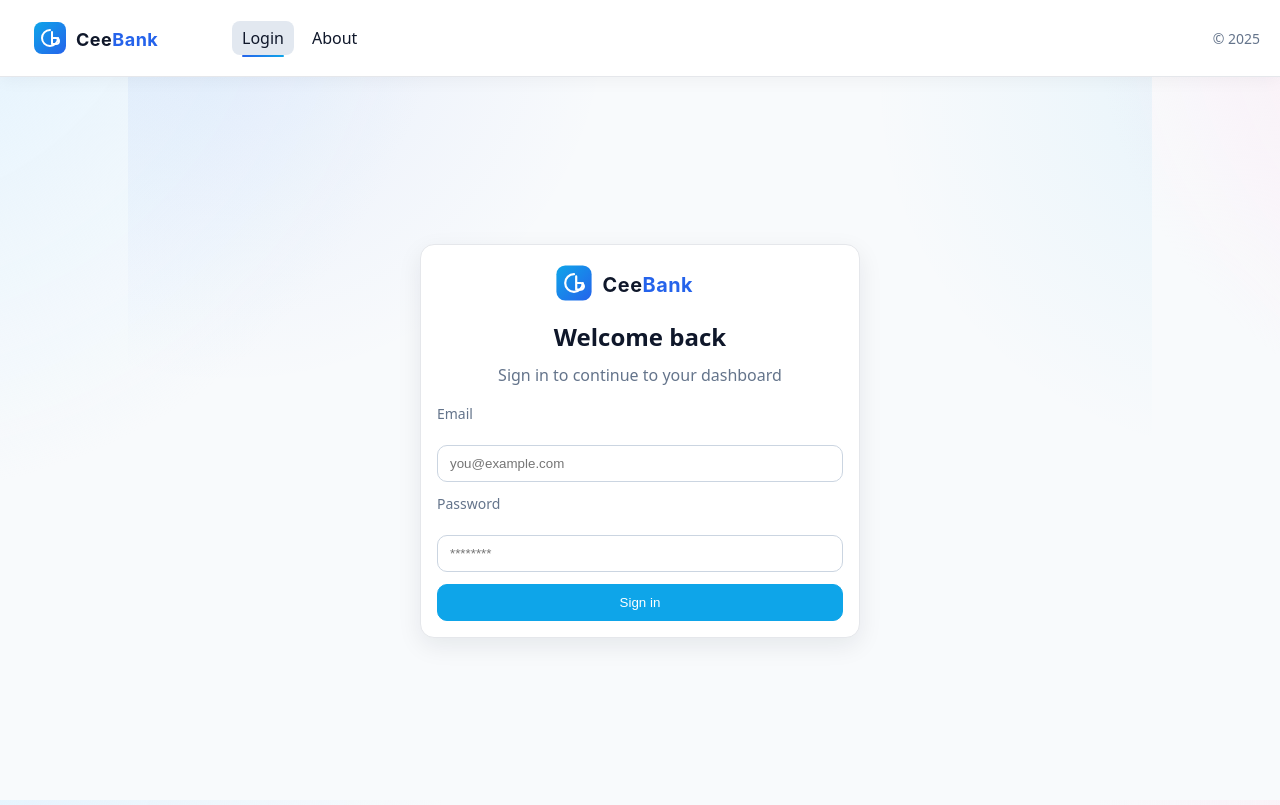
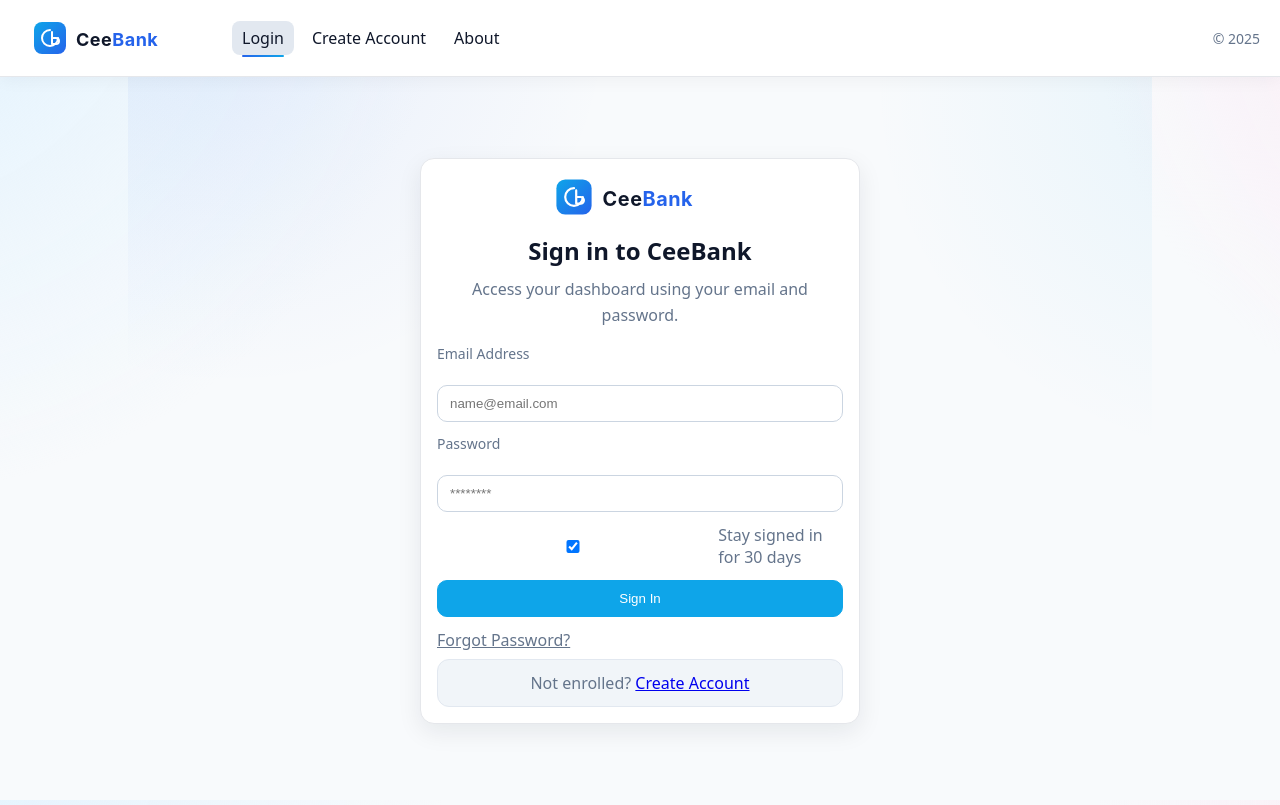
Before and after one commit to Udie-Cynthia/ceebank, a React (Vite) app in the folder client/: page /login in a window 1280 px wide. Built offline with nearby package versions, Linux system fonts and the light colour scheme.

Commit message:
feat(client): add /register route and Create Account link on Login

```diff
--- a/client/src/App.tsx
+++ b/client/src/App.tsx
@@ -1,7 +1,6 @@
 // client/src/App.tsx
-// Clean, login-first app with guarded routes, persistent tokens,
-// styled Login, external HomePage (greeting + tiles), and DashboardLive.
-// Navbar includes "Switch Account" so Login is always reachable.
+// App shell: guarded routes, styled Login, HomePage, DashboardLive,
+// richer About, Switch Account, and NEW /register route + link.
 
 import React from "react";
 import {
@@ -12,12 +11,14 @@ import {
   Navigate,
   useNavigate,
   useLocation,
+  Link,
 } from "react-router-dom";
 
 import ApiInfo from "./components/ApiInfo";
 import RequireAuth from "./components/RequireAuth";
 import HomePage from "./components/HomePage";
 import DashboardLive from "./components/DashboardLive";
+import RegisterPage from "./components/RegisterPage"; // NEW
 
 /* ---------- Nav styles ---------- */
 const navStyle: React.CSSProperties = {
@@ -51,7 +52,6 @@ function Navbar() {
     )
   );
 
-  // Keep the auth indicator in sync with storage
   React.useEffect(() => {
     const i = setInterval(
       () =>
@@ -110,7 +110,6 @@ function Navbar() {
             >
               Home
             </NavLink>
-            {/* Always-available way to reach Login while signed in */}
             <NavLink
               to="/login"
               title="Go to login to switch account"
@@ -125,6 +124,7 @@ function Navbar() {
         )}
 
         {!authed && (
+          <>
             <NavLink
               to="/login"
               style={({ isActive }) => ({
@@ -134,6 +134,16 @@ function Navbar() {
             >
               Login
             </NavLink>
+            <NavLink
+              to="/register"
+              style={({ isActive }) => ({
+                ...linkStyle,
+                ...(isActive ? activeStyle : {}),
+              })}
+            >
+              Create Account
+            </NavLink>
+          </>
         )}
 
         <NavLink
@@ -183,7 +193,7 @@ function Page({
   );
 }
 
-/* ---------- About (richer content + © All Rights Reserved – 2025) ---------- */
+/* ---------- About ---------- */
 function AboutPage() {
   return (
     <Page title="About CeeBank">
@@ -234,7 +244,7 @@ function AboutPage() {
   );
 }
 
-/* ---------- Login (styled, redirect-safe) ---------- */
+/* ---------- Login (styled, now shows Create Account link) ---------- */
 function LoginPage() {
   const nav = useNavigate();
   const location = useLocation() as any;
@@ -268,7 +278,7 @@ function LoginPage() {
       localStorage.setItem("displayName", displayName || "Cynthia");
       localStorage.setItem("email", email);
 
-      // Immediate redirect + hard fallback
+      // Redirect
       const to = location.state?.from || "/dashboard";
       nav(to, { replace: true });
       setTimeout(() => (window.location.href = to), 300);
@@ -299,21 +309,21 @@ function LoginPage() {
             alt="CeeBank"
             style={{ height: 44, display: "inline-block" }}
           />
-          <h2 style={{ margin: "10px 0 0 0" }}>Welcome back</h2>
+          <h2 style={{ margin: "10px 0 0 0" }}>Sign in to CeeBank</h2>
           <p className="text-muted" style={{ marginTop: 6 }}>
-            Sign in to continue to your dashboard
+            Access your dashboard using your email and password.
           </p>
         </div>
 
         <form onSubmit={onSubmit} className="grid" style={{ gap: 12 }}>
           <label className="grid">
-            <span className="kicker">Email</span>
+            <span className="kicker">Email Address</span>
             <input
               value={email}
               onChange={(e) => setEmail(e.target.value)}
               required
               type="email"
-              placeholder="you@example.com"
+              placeholder="name@email.com"
             />
           </label>
 
@@ -328,8 +338,13 @@ function LoginPage() {
             />
           </label>
 
+          <label style={{ display: "flex", alignItems: "center", gap: 10 }}>
+            <input type="checkbox" defaultChecked />
+            <span className="text-muted">Stay signed in for 30 days</span>
+          </label>
+
           <button disabled={loading} type="submit">
-            {loading ? "Signing in…" : "Sign in"}
+            {loading ? "Signing in…" : "Sign In"}
           </button>
 
           {message && (
@@ -346,7 +361,23 @@ function LoginPage() {
           )}
         </form>
 
-
+        <div style={{ marginTop: 12, display: "grid", gap: 8 }}>
+          <a href="#" onClick={(e) => e.preventDefault()} className="text-muted">
+            Forgot Password?
+          </a>
+          <div
+            style={{
+              background: "#f1f5f9",
+              border: "1px solid #e2e8f0",
+              borderRadius: 12,
+              padding: 12,
+              textAlign: "center",
+            }}
+          >
+            <span className="text-muted">Not enrolled?</span>{" "}
+            <Link to="/register">Create Account</Link>
+          </div>
+        </div>
       </section>
     </main>
   );
@@ -360,6 +391,7 @@ export default function App() {
       <Routes>
         {/* Public */}
         <Route path="/login" element={<LoginPage />} />
+        <Route path="/register" element={<RegisterPage />} /> {/* NEW */}
         <Route path="/about" element={<AboutPage />} />
 
         {/* Protected */}
```
Lines whose indentation alone changed are shown as unchanged.
